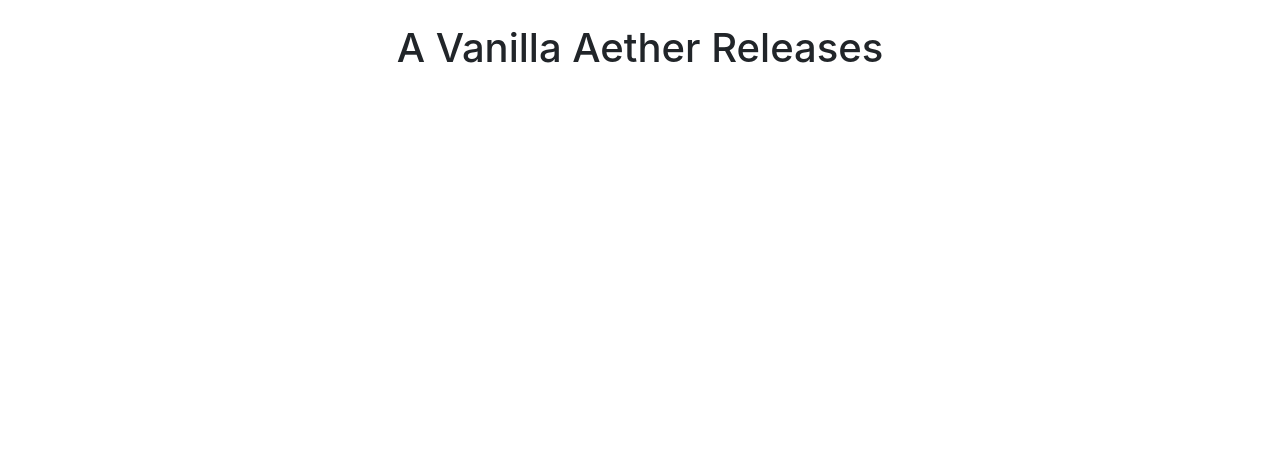
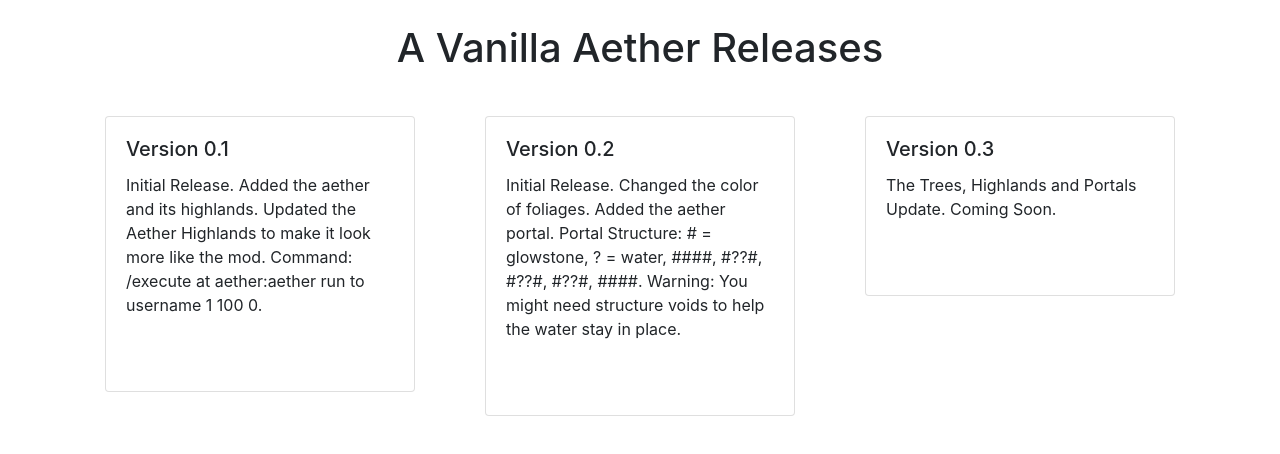
Before and after one commit to RELboss/test, a plain HTML site: page index.html in a window 1280 px wide. Drawn offline with nearby package versions, Linux system fonts and the light colour scheme; no server answers.

Commit message:
Update index.html

```diff
--- a/index.html
+++ b/index.html
@@ -34,7 +34,7 @@
     </div>
 
     <script>
-        fetch('path/to/your/releases.json')
+        fetch('releases.json')
             .then(response => response.json())
             .then(data => {
                 const releasesDiv = document.getElementById('releases');
```
